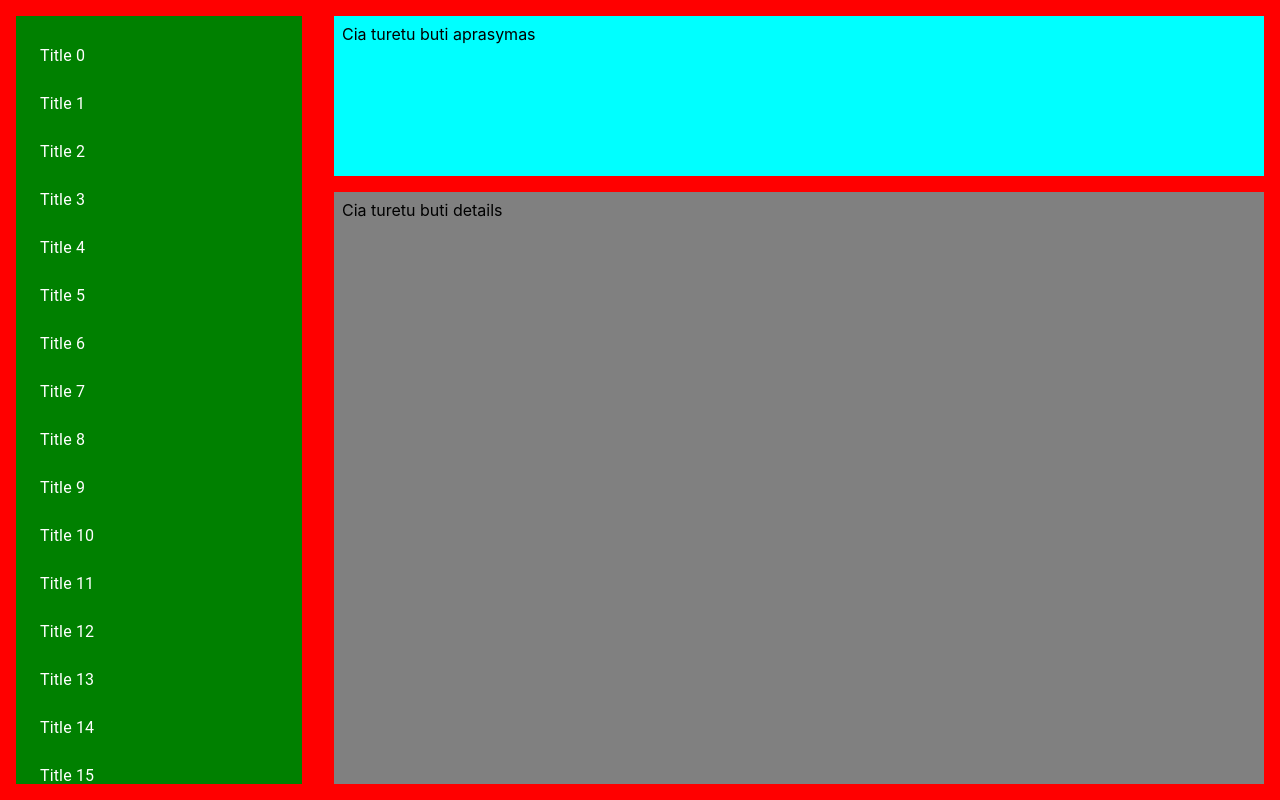
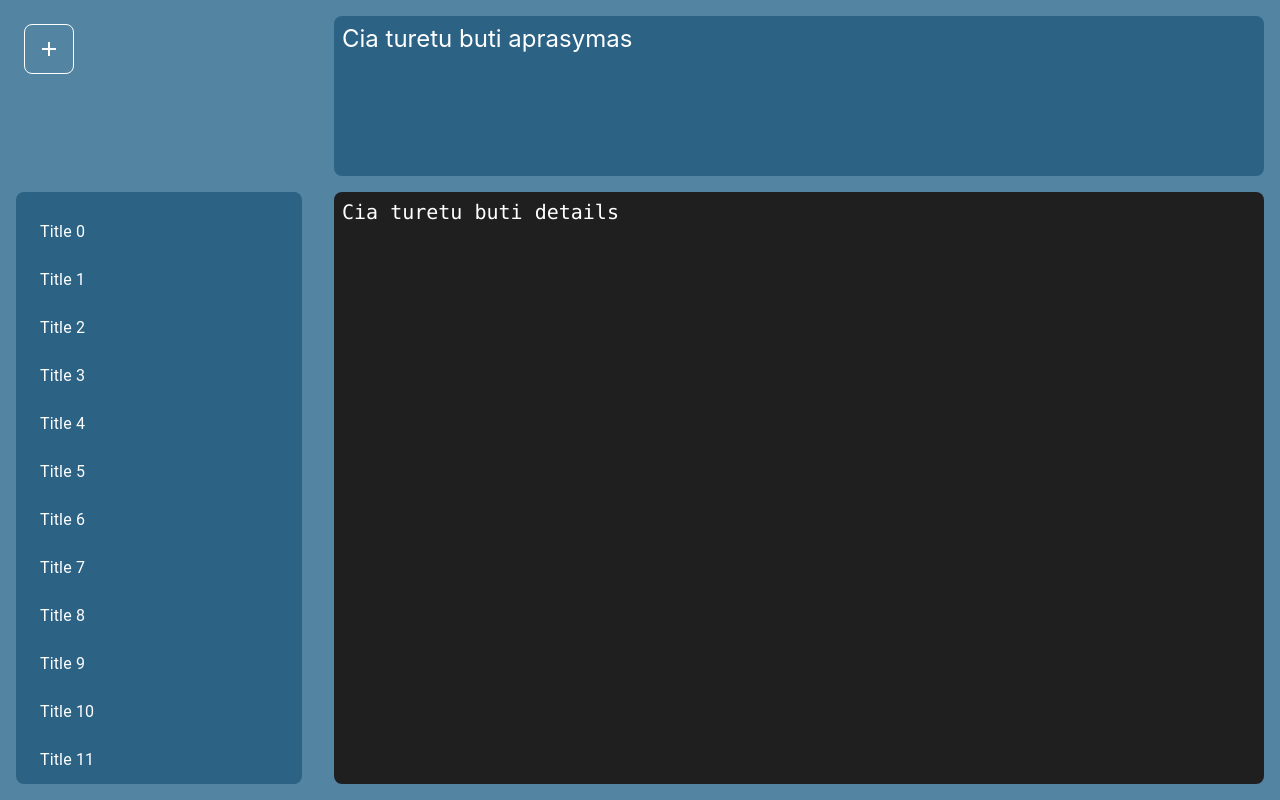
Before and after one commit to nTelio57/Zodle, a React (Create React App) app in the folder Front/zodle/: page / in a window 1280 px wide. Built offline with nearby package versions, Linux system fonts and the light colour scheme.

Commit message:
Add new script modal

```diff
--- a/Front/zodle/package.json
+++ b/Front/zodle/package.json
@@ -5,6 +5,7 @@
   "dependencies": {
     "@emotion/react": "^11.11.3",
     "@emotion/styled": "^11.11.0",
+    "@mui/icons-material": "^5.15.4",
     "@mui/material": "^5.15.3",
     "@testing-library/jest-dom": "^5.17.0",
     "@testing-library/react": "^13.4.0",
--- /dev/null
+++ b/Front/zodle/src/AddFileModal.css
@@ -0,0 +1,28 @@
+/* Modal.css */
+
+.modal-overlay {
+    position: fixed;
+    top: 0;
+    left: 0;
+    width: 100%;
+    height: 100%;
+    background: rgba(0, 0, 0, 0.5); /* Semi-transparent overlay */
+    display: flex;
+    justify-content: center;
+    align-items: center;
+  }
+
+  .modal {
+    background: white;
+    padding: 20px;
+    border-radius: 8px;
+  }
+
+  .close-button {
+    background: #e74c3c;
+    color: white;
+    border: none;
+    padding: 10px 15px;
+    border-radius: 4px;
+    cursor: pointer;
+  }
--- /dev/null
+++ b/Front/zodle/src/AddFileModal.js
@@ -0,0 +1,81 @@
+import * as React from 'react';
+import Button from '@mui/material/Button';
+import TextField from '@mui/material/TextField';
+import Dialog from '@mui/material/Dialog';
+import DialogActions from '@mui/material/DialogActions';
+import DialogContent from '@mui/material/DialogContent';
+import DialogContentText from '@mui/material/DialogContentText';
+import DialogTitle from '@mui/material/DialogTitle';
+
+const AddFileModal = ({isOpen, onClose}) => {
+  const [open, setOpen] = React.useState(false);
+
+  const handleClickOpen = () => {
+    setOpen(true);
+  };
+
+  const handleClose = () => {
+    setOpen(false);
+  };
+
+  return (
+    <React.Fragment>
+      <Dialog
+        open={isOpen}
+        onClose={handleClose}
+        PaperProps={{
+          component: 'form',
+          onSubmit: (event) => {
+            event.preventDefault();
+            const formData = new FormData(event.currentTarget);
+            const formJson = Object.fromEntries(formData.entries());
+            const email = formJson.title;
+            const file = formJson.file;
+            console.log(file);
+            handleClose();
+          },
+        }}
+      >
+        <DialogTitle>Add new script</DialogTitle>
+        <DialogContent>
+
+        <TextField
+            autoFocus
+            required
+            margin="dense"
+            id="title"
+            name="title"
+            label="Script name"
+            fullWidth
+        />
+
+        <TextField
+            autoFocus
+            margin="dense"
+            id="tags"
+            name="tags"
+            label="Tags"
+            fullWidth
+        />
+
+        <TextField
+            autoFocus
+            required
+            margin="dense"
+            id="file"
+            name="file"
+            type="file"
+            fullWidth
+        />
+
+        </DialogContent>
+        <DialogActions>
+          <Button onClick={onClose}>Cancel</Button>
+          <Button type="submit">Submit</Button>
+        </DialogActions>
+      </Dialog>
+    </React.Fragment>
+  );
+};
+
+export default AddFileModal;
--- a/Front/zodle/src/App.css
+++ b/Front/zodle/src/App.css
@@ -6,25 +6,41 @@ display: flex;
 }
 
 .Body{
-  background-color: red;
+  background-color: #5384a2;
   display: flex;
   flex-direction: row;
   height: 100%;
   width: 100%;
 }
 
+.ButtonMenu{
+  height: 25%;
+  padding: 8px;
+  color: white;
+  overflow: auto;
+  border-radius: 8px;
+}
+
 .ScrollList{
-  background-color: green;
+  background-color: #2c6385;
   width: 270px;
   min-width: 270px;
   max-width: 270px;
-  margin: 16px;
+  margin-top: 16px;
+  height: 100%;
   padding: 8px;
   color: white;
   overflow: auto;
+  border-radius: 8px;
 }
 
-.Content{
+.LeftPanel{
+  display: flex;
+  flex-direction: column;
+  margin: 16px;
+}
+
+.RightPanel{
   width: 100%;
   display: flex;
   flex-direction: column;
@@ -32,24 +48,48 @@ display: flex;
 }
 
 .Description{
-  background-color: cyan;
+  background-color: #2c6385;
   height: 25%;
   padding: 8px;
-  margin-bottom: 8px;
+  border-radius: 8px;
+  color: white;
+  font-size: 24px;
 }
 
 .Details{
-  background-color: gray;
+  background-color: #1F1F1F;
   height: 100%;
   padding: 8px;
-  margin-top: 8px;
+  margin-top: 16px;
   overflow: auto;
+  border-radius: 8px;
+  color: white;
+  font-size: 20px;
+  font-family: 'Consolas';
 }
 
 .Divider{
   margin: 4px;
   padding: 8px;
+}
 
+::-webkit-scrollbar{
+  width: 20px;
+}
+
+::-webkit-scrollbar-track {
+  background-color: transparent;
+}
+
+::-webkit-scrollbar-thumb {
+  background-color: #d6dee1;
+  border-radius: 20px;
+  border: 6px solid transparent;
+  background-clip: content-box;
+}
+
+::-webkit-scrollbar-thumb:hover {
+  background-color: #a8bbbf;
 }
 
 .App-logo {
--- a/Front/zodle/src/App.js
+++ b/Front/zodle/src/App.js
@@ -1,6 +1,11 @@
-import { List, ListItem, ListItemButton, ListItemText } from '@mui/material';
+import { Button, IconButton, List, ListItem, ListItemButton, ListItemText, styled } from '@mui/material';
 import './App.css';
 import { useState } from 'react';
+import { Add, Delete } from '@mui/icons-material';
+import { grey, purple } from '@mui/material/colors';
+import AddFileModal from './AddFileModal';
+
+//https://legacy.reactjs.org/docs/forms.html
 
 class DocEntry {
   constructor(id) {
@@ -25,11 +30,31 @@ function App() {
   }
 
   const [selectedEntry, setSelectedEntry] = useState(null);
+  const [isModalOpen, setModalOpen] = useState(false);
 
-  console.log(docList);
   return (
     <div className='App'>
       <div className='Body'>
+
+        <div className='LeftPanel'>
+
+          <div className='ButtonMenu'>
+
+            <IconButton
+              style={{
+                color: 'white',
+                border: '1px solid white',
+                borderRadius: '8px'
+              }}
+              aria-label="add"
+              size="large"
+              onClick={() => setModalOpen(true)}
+            >
+              <Add/>
+            </IconButton>
+            <AddFileModal isOpen={isModalOpen} onClose={() => setModalOpen(false)} />
+          </div>
+
           <div className='ScrollList'>
             <List>
               {docList.map((entry) =>
@@ -41,7 +66,10 @@ function App() {
               )}
             </List>
           </div>
-        <div className='Content'>
+
+        </div>
+
+        <div className='RightPanel'>
           <div className='Description'>
             {selectedEntry ? selectedEntry.Description : 'Cia turetu buti aprasymas'}
           </div>
```
Also changed, not shown: 1 other file (tests, documents, lock files or other folders). Lines whose indentation alone changed are shown as unchanged.
